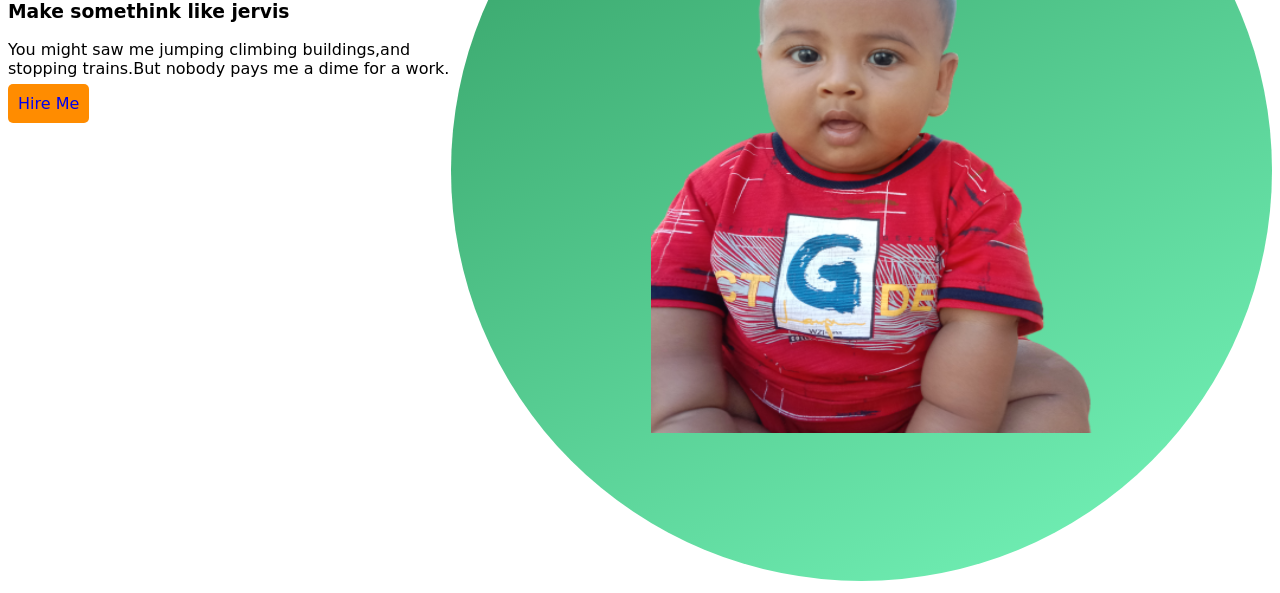
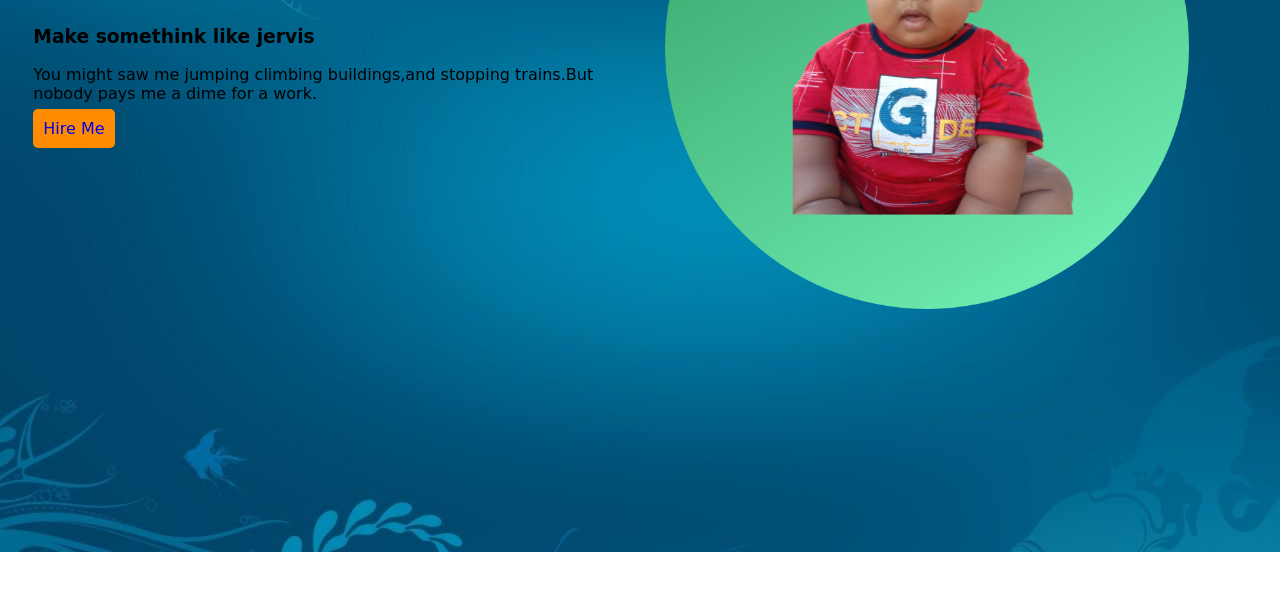
Before and after one commit to ranuakter/Ranu-portfolio1, a plain HTML site: page Index.html in a window 1280 px wide. Shown: the part 248-841 px from the top of the page. After the commit the page ends 800 px from the top, so only its background shows below. Drawn offline with Linux system fonts and the light colour scheme; a web font is replaced by a local one.

Commit message:
second commit

```diff
--- a/Style.css
+++ b/Style.css
@@ -1,5 +1,6 @@
 body{
     font-family: 'Supermercado One', cursive;
+    background-image: url(Background.jpg.jpg);
 }
 h1{
     font-size: 50px;
@@ -10,11 +11,11 @@ h1{
 section{
     display: flex;
 }
-.half-withd{
+.half-width{
     width: 50%;
-    padding: 2px;
+    padding: 2%;
 }
-.half-withd img{
+.half-width img{
     width:90%
 }
 .link-button{
```
Also changed, not shown: Background.jpg.jpg (added).
